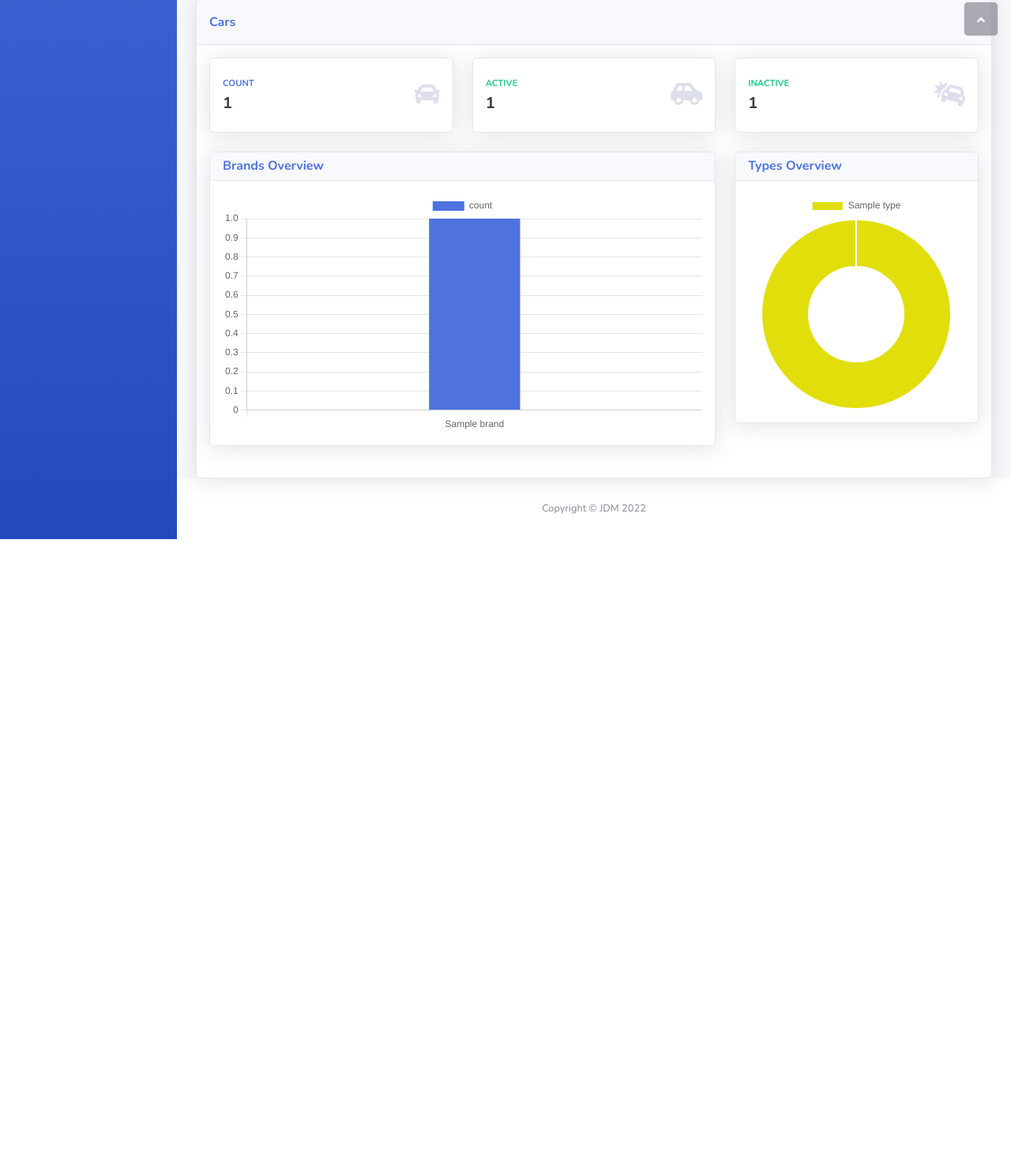
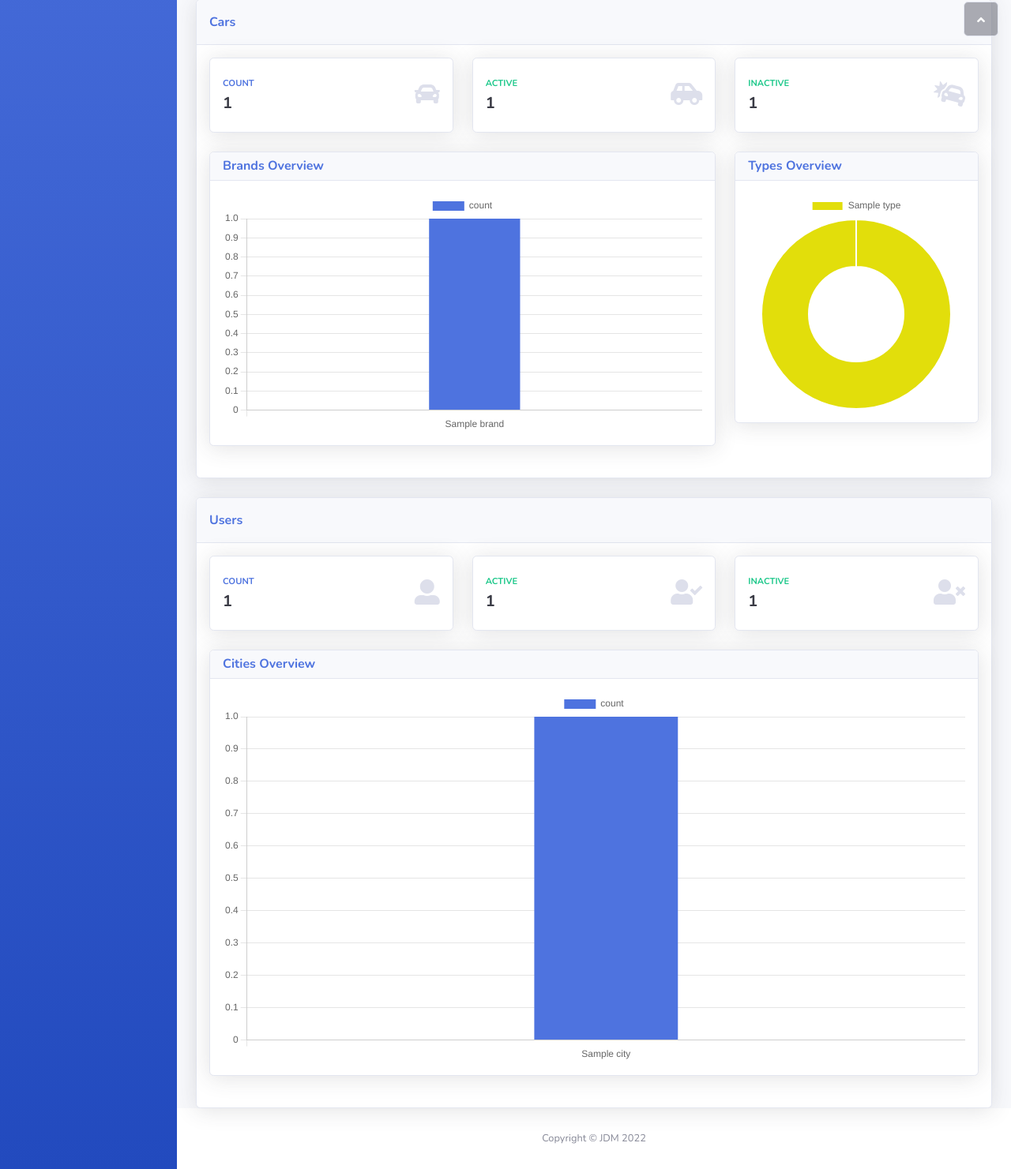
Before and after one commit to MOtAkAli/JDM, a Django app: template employee/templates/employee/index.html in a window 1280 px wide. Shown: the part 738-2219 px from the top of the page at 79% size. Before the commit the page ends 1421 px from the top, so only its background shows below. Run offline with Django 4.2, Linux system fonts and the light colour scheme; the template is opened without the code that fills it: most values are stand-ins (such as "Sample title", 1, 10 or a date in 2020); some libraries are stand-ins or nearby versions.

Commit message:
users stats & chart done

```diff
--- a/employee/templates/employee/index.html
+++ b/employee/templates/employee/index.html
@@ -112,7 +112,7 @@
             </div>
         </div>
     </div>
-    <div class="card shadow">
+    <div class="card shadow mb-4">
         <div class="card-header py-3">
             <p class="text-primary m-0 fw-bold">Cars</p>
         </div>
@@ -195,6 +195,73 @@
             </div>
         </div>
     </div>
+    <div class="card shadow">
+        <div class="card-header py-3">
+            <p class="text-primary m-0 fw-bold">Users</p>
+        </div>
+        <div class="card-body">
+            <div class="row">
+                <div class="col-md-12 col-xl-4 mb-4">
+                    <div class="card shadow border-start-primary py-2">
+                        <div class="card-body">
+                            <div class="row align-items-center no-gutters">
+                                <div class="col me-2">
+                                    <div class="text-uppercase text-primary fw-bold text-xs mb-1"><span>Count</span>
+                                    </div>
+                                    <div class="text-dark fw-bold h5 mb-0">
+                                        <span>{{ users_count }}</span>
+                                    </div>
+                                </div>
+                                <div class="col-auto"><i class="fas fa-user-alt fa-2x text-gray-300"></i></div>
+                            </div>
+                        </div>
+                    </div>
+                </div>
+                <div class="col-md-6 col-xl-4 mb-4">
+                    <div class="card shadow border-start-success py-2">
+                        <div class="card-body">
+                            <div class="row align-items-center no-gutters">
+                                <div class="col me-2">
+                                    <div class="text-uppercase text-success fw-bold text-xs mb-1"><span>Active</span>
+                                    </div>
+                                    <div class="text-dark fw-bold h5 mb-0">
+                                        <span>{{ active_users_count }}</span>
+                                    </div>
+                                </div>
+                                <div class="col-auto"><i class="fas fa-user-check fa-2x text-gray-300"></i></div>
+                            </div>
+                        </div>
+                    </div>
+                </div>
+                <div class="col-md-6 col-xl-4 mb-4">
+                    <div class="card shadow border-start-success py-2">
+                        <div class="card-body">
+                            <div class="row align-items-center no-gutters">
+                                <div class="col me-2">
+                                    <div class="text-uppercase text-success fw-bold text-xs mb-1"><span>Inactive</span>
+                                    </div>
+                                    <div class="text-dark fw-bold h5 mb-0">
+                                        <span>{{ inactive_users_count }}</span>
+                                    </div>
+                                </div>
+                                <div class="col-auto"><i class="fas fa-user-times fa-2x text-gray-300"></i></div>
+                            </div>
+                        </div>
+                    </div>
+                </div>
+            </div>
+            <div class="card shadow mb-4">
+                <div class="card-header d-flex justify-content-between align-items-center">
+                    <h6 class="text-primary fw-bold m-0">Cities Overview</h6>
+                </div>
+                <div class="card-body">
+                    <div id="reservations_monthly_chart_div">
+                        <canvas id="users_cities_chart"></canvas>
+                    </div>
+                </div>
+            </div>
+        </div>
+    </div>
     <script src="{% static 'employee/js/chart.min.js' %}"></script>
     <script src="{% static 'base/js/jquery-3.6.0.min.js' %}"></script>
     <script src="{% static 'employee/js/functions.js' %}"></script>
@@ -264,5 +331,21 @@
             ],
             'car_types_chart',
         );
+        {#users cities chart#}
+        one_color_chart(
+            'bar',
+            'count',
+            [
+                {% for city in users_cities %}
+                    '{{ city }}',
+                {% endfor %}
+            ],
+            [
+                {% for count in cities_counts %}
+                    {{ count }},
+                {% endfor %}
+            ],
+            'users_cities_chart',
+        );
     </script>
 {% endblock %}
```
Also changed, not shown: employee/views.py (+35 -7 lines).
